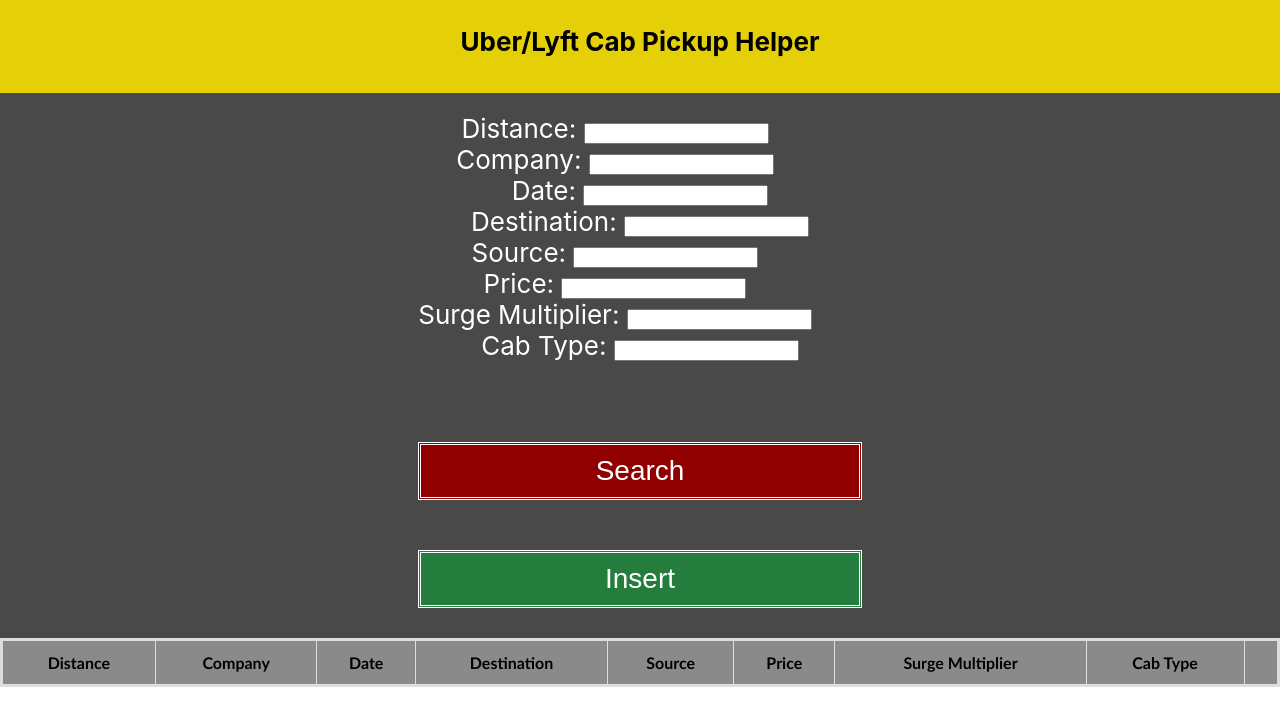
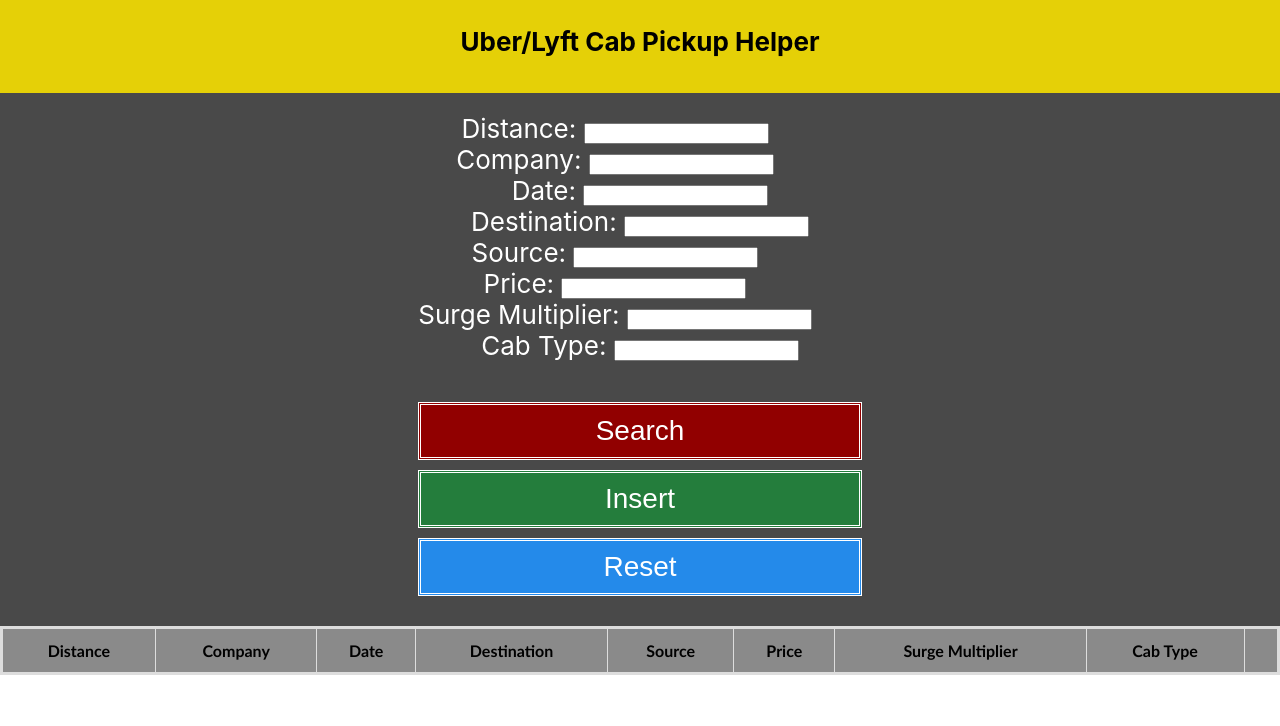
Before and after one commit to Miguel9r/CS180, a React (Create React App) app in the folder src/client/: page / in a window 1280 px wide. Shown: the top 726 px of the page. Built offline with nearby package versions, Linux system fonts and the light colour scheme; no server answers.

Commit message:
Added a reset button along with some validation checks.
The validations check for an integer/decimal value being input for distance, price, and surge multiplier.

```diff
--- a/src/client/src/App.css
+++ b/src/client/src/App.css
@@ -28,7 +28,7 @@
 }
 
 .block-1 {
-  margin-top: 50px;
+  margin-top: 10px;
   display: block;
   width: 100%;
   border: double;
@@ -41,11 +41,24 @@
 }
 
 .block-2 {
-  margin-top: 50px;
+  margin-top: 10px;
   display: block;
   width: 100%;
   border: double;
   background-color: #247d3c;
+  font-size: 28px;
+  padding: 10px 10px;
+  color: white;
+  cursor: pointer;
+  text-align: center;
+}
+
+.block-3 {
+  margin-top: 10px;
+  display: block;
+  width: 100%;
+  border: double;
+  background-color: #248AEA;
   font-size: 28px;
   padding: 10px 10px;
   color: white;
--- a/src/client/src/App.js
+++ b/src/client/src/App.js
@@ -118,7 +118,24 @@
   handleSubmit = async e => {
     e.preventDefault();
     console.log(this.state.post);
-    if(this.state.post == 'search'){
+    for(var k in this.state.query)
+    {
+      if(k === 'Distance' && isNaN(this.state.query[k]))
+      {
+        alert("Distance must be an integer/decimal.");
+      }
+
+      if(k === 'Price' && isNaN(this.state.query[k]))
+      {
+        alert("Price must be an integer/decimal.");
+      }
+
+      if(k === 'SurgeMultiplier' && isNaN(this.state.query[k]))
+      {
+        alert("Price must be an integer/decimal.");
+      }
+    }
+    if(this.state.post === 'search'){
       var valid = false;
       for(var x in this.state.query)
       {
@@ -140,10 +157,10 @@
         this.setState({ responseToPost: JSON.parse(body) });
       }
     }else{
-      var valid = true;
-      for(var x in this.state.query)
+      valid = true;
+      for(var y in this.state.query)
       {
-        if(this.state.query[x] == null)
+        if(this.state.query[y] == null)   // if not all the fields are filled, then you can't insert a new item into DB.
         {
           valid = false;
         }
@@ -164,7 +181,9 @@
       }
     }
   };
-
+  handleValidation(){
+    //let fields = this.state;
+  }
   deleteRow = async row => {
     console.log("Heyy");
     const response = await fetch('/api/delete', {
@@ -238,13 +257,15 @@
           <div>
           <label>Distance: </label>
           <input type="text" name="Distance" id="Distance"
-            onChange={e => this.setDistance(e)}
-          /></div>
+            onChange={e => this.setDistance(e)}/>
+
+          </div>
           <div>
           <label>Company: </label>
           <input type="text" name="Company" id="Company"
-            onChange={e => this.setCompany(e)}
-          /></div>
+            onChange={e => this.setCompany(e)}/>
+
+          </div>
           <div>
           <label>Date: </label>
           <DatePicker
@@ -281,6 +302,7 @@
         <br/>
         <button onClick={e => this.setState({ post: e.target.value, responseToPost: [] })} value="search" type="submit" class="block-1">Search</button>
         <button onClick={e => this.setState({ post: e.target.value })} type="submit" value="add" class="block-2">Insert</button>
+        <input class="block-3" type="reset" value="Reset"/>
         </form>
 
         </header>
```
